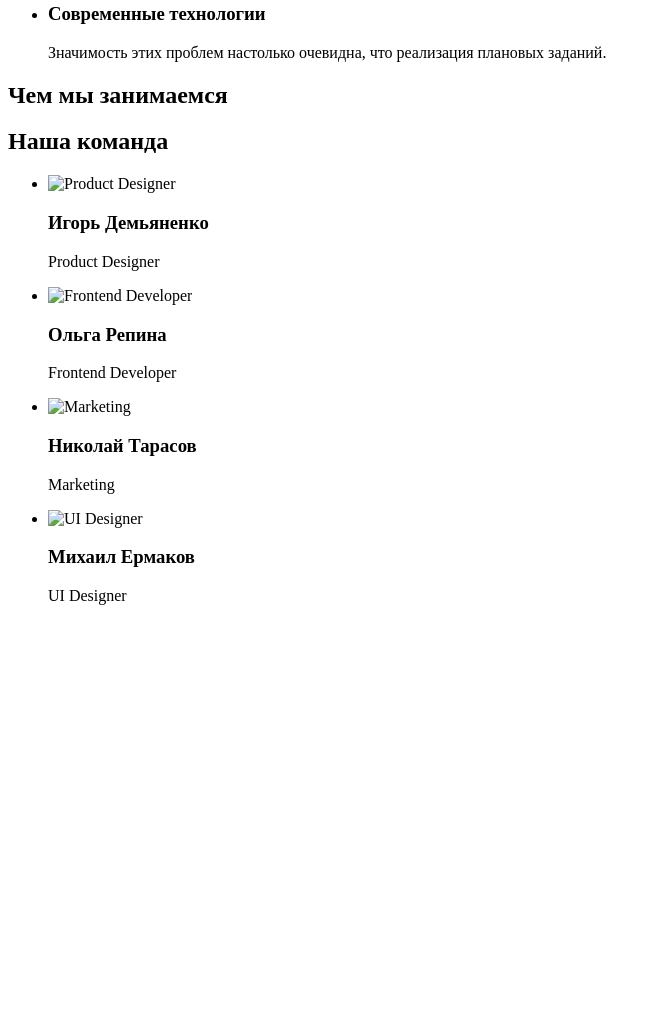
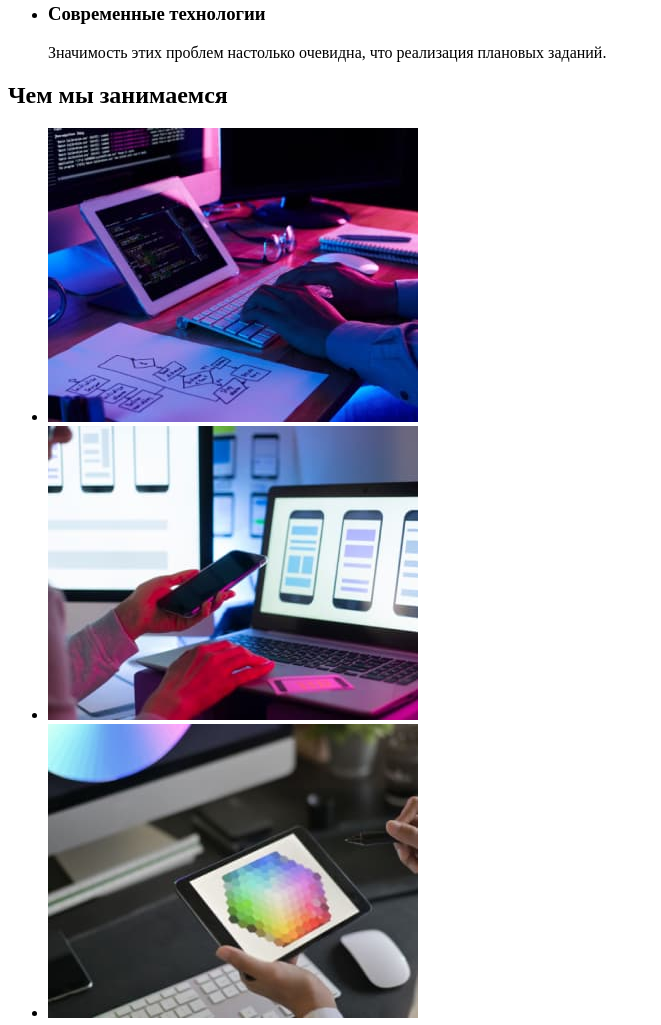
Before and after one commit to Artem2022Hladush/goit-markup-hw-01, a plain HTML site: page index.html in a window 1280 px wide. Shown: the part 532-1557 px from the top of the page, without its empty margins (0-661 px from the left). Before the commit the page ends 1153 px from the top, so only its background shows below. Drawn offline with Linux system fonts and the light colour scheme.

Commit message:
Создает секцию "Чем мы занимаемся" и прокладывает пути к  картинкам

```diff
--- a/index.html
+++ b/index.html
@@ -59,10 +59,15 @@
 
 
         </section>
-
+        <!--Чем мы занимаемся-->
         <section>
             <h2>Чем мы занимаемся</h2>
 
+            <ul>
+                <li><img src="./images/desktop_applications.jpg" alt="Десктопные приложения"></li>
+                <li><img src="./images/mobile_applications.jpg" alt="Мобильные приложения"></li>
+                <li><img src="./images/design_solutions.jpg" alt="Дизайнерские решения"></li>
+            </ul>
 
         </section>
         <!--Наша команда-->
@@ -71,22 +76,22 @@
 
             <ul>
                 <li>
-                    <img src="" alt="Product Designer" width="270">
+                    <img src="./images/igor_demyanenko.jpg" alt="Product Designer" width="270">
                     <h3>Игорь Демьяненко</h3>
                     <p>Product Designer</p>
                 </li>
                 <li>
-                    <img src="" alt="Frontend Developer" width="270">
+                    <img src="./images/olga_repina.jpg" alt="Frontend Developer" width="270">
                     <h3>Ольга Репина</h3>
                     <p>Frontend Developer</p>
                 </li>
                 <li>
-                    <img src="" alt="Marketing" width="270">
+                    <img src="./images/nikolai_tarasov.jpg" alt="Marketing" width="270">
                     <h3>Николай Тарасов</h3>
                     <p>Marketing</p>
                 </li>
                 <li>
-                    <img src="" alt="UI Designer" width="270">
+                    <img src="./images/mikhail_ermakov.jpg" alt="UI Designer" width="270">
                     <h3>Михаил Ермаков</h3>
                     <p>UI Designer</p>
                 </li>
```
Also changed, not shown: images/design_solutions.jpg (added), images/desktop_applications.jpg (added), images/igor_demyanenko.jpg (added), images/mikhail_ermakov.jpg (added), images/mobile_applications.jpg (added), images/nikolai_tarasov.jpg (added), images/olga_repina.jpg (added).
